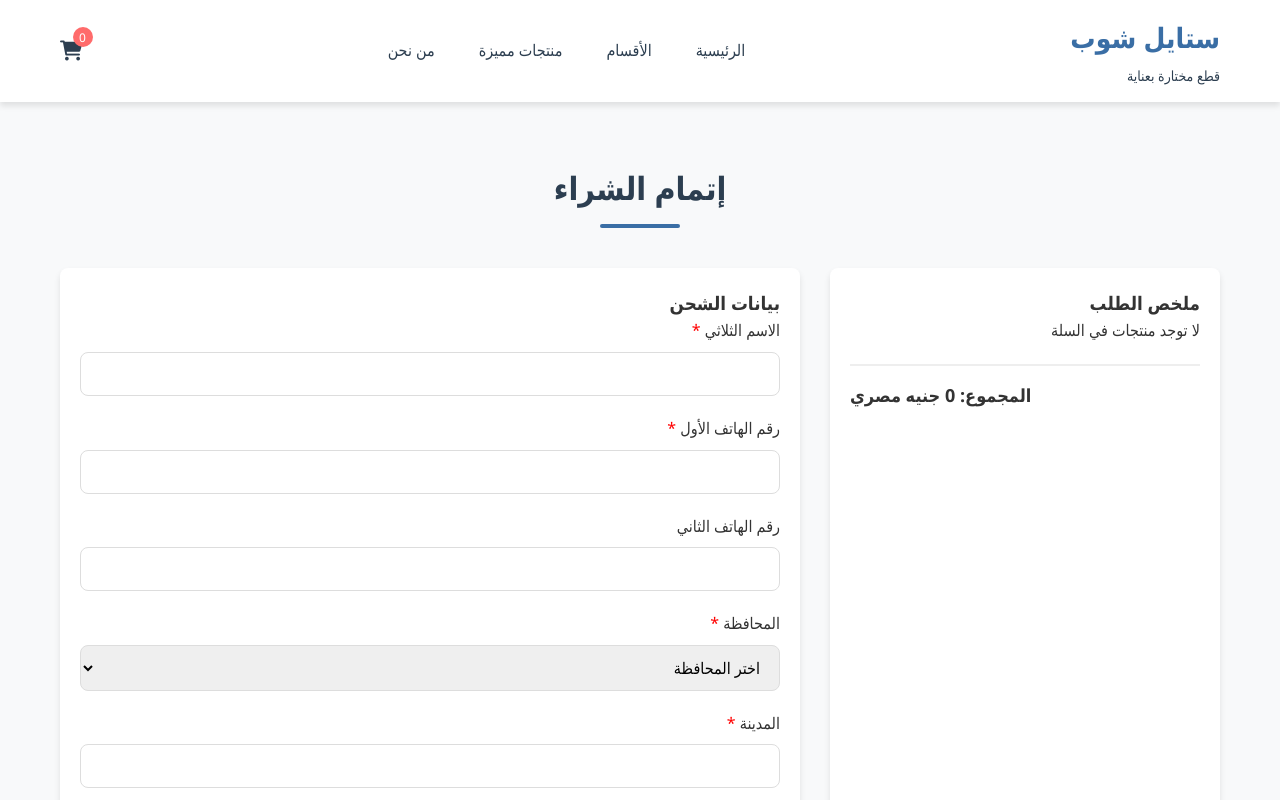
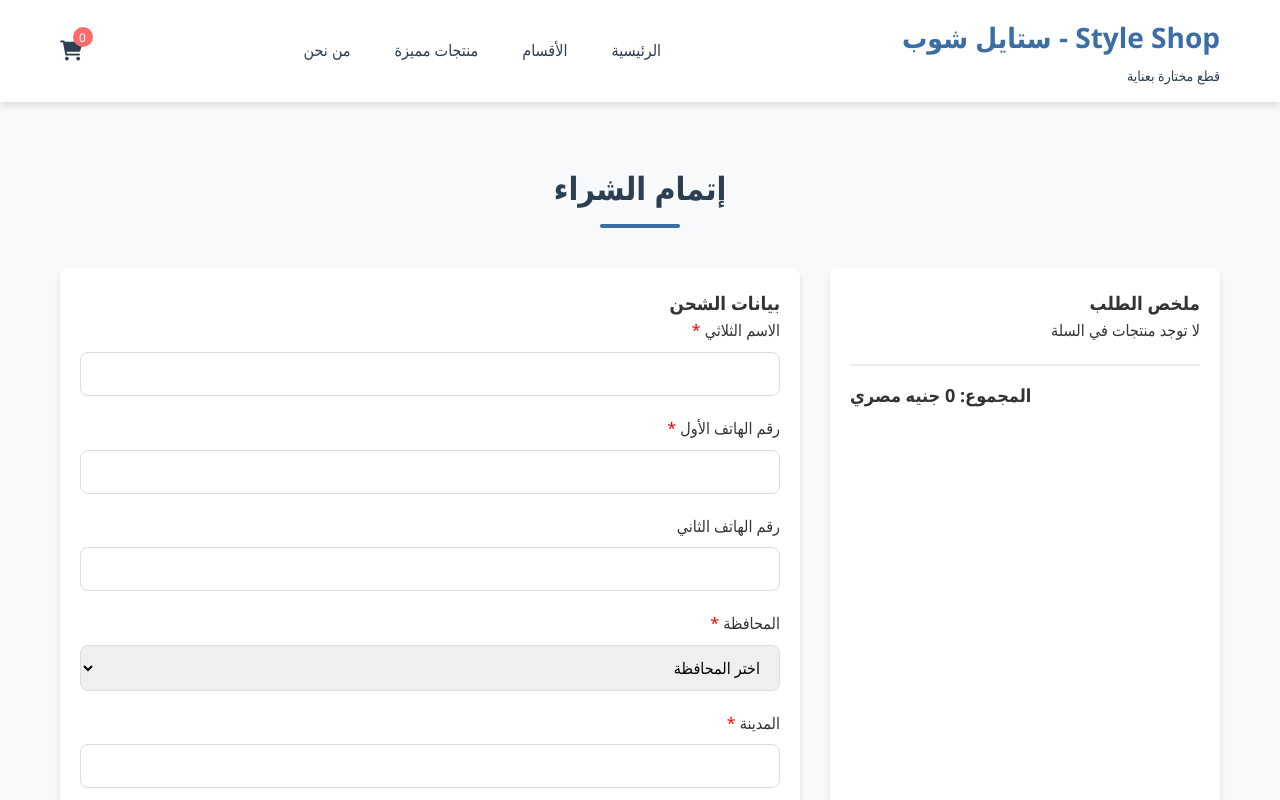
Before and after one commit to JoEgy010/My-store, a plain HTML site: page checkout.html in a window 1280 px wide. Shown: the top 800 px of the page. Drawn offline with Linux system fonts and the light colour scheme.

Commit message:
Update checkout.html

```diff
--- a/checkout.html
+++ b/checkout.html
@@ -12,7 +12,7 @@
     <header>
         <div class="container">
             <div class="logo">
-                <h1>ستايل شوب</h1>
+                <h1>Style Shop - ستايل شوب</h1>
                 <p>قطع مختارة بعناية</p>
             </div>
             <nav>
```
